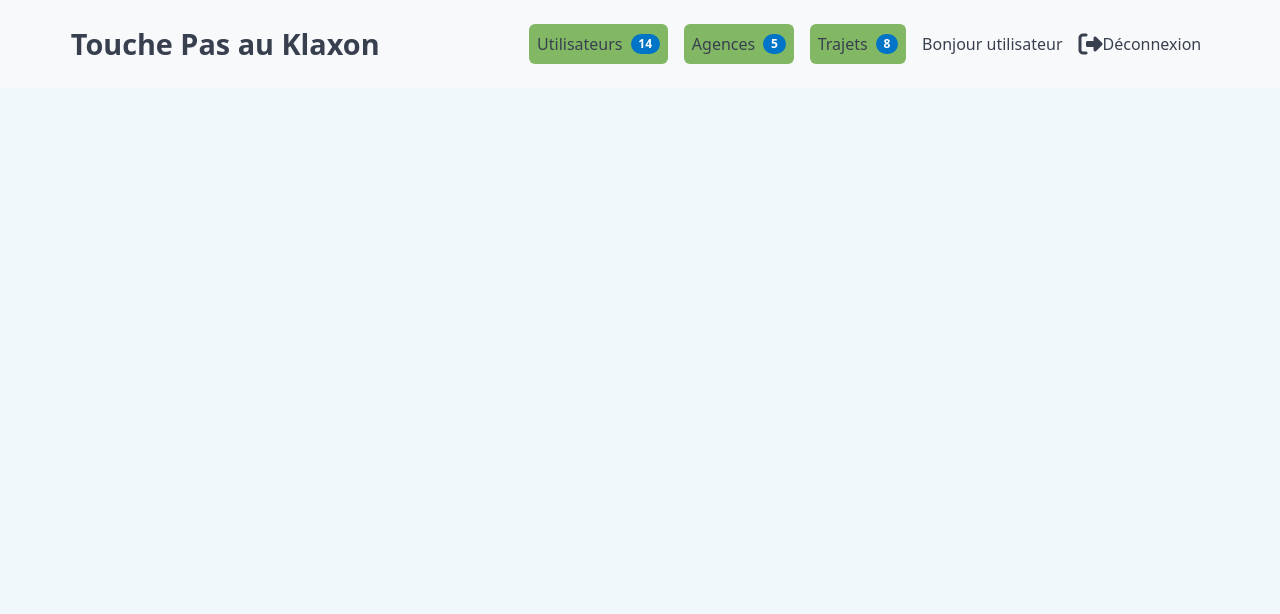
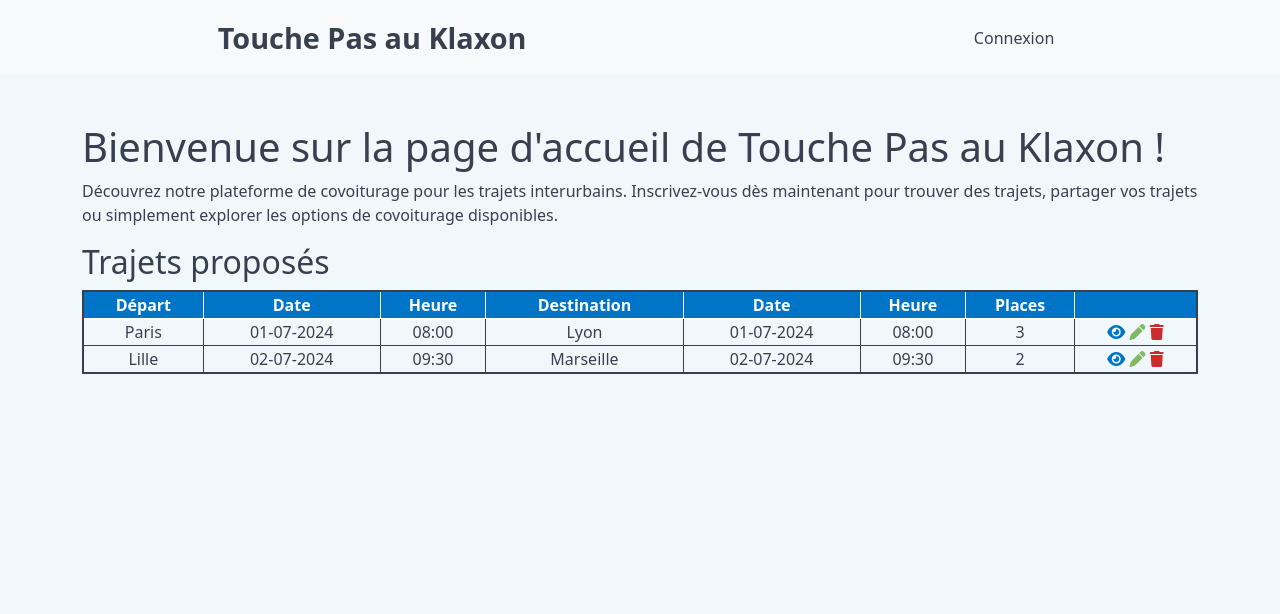
Before and after one commit to Alexdessine/touche_pas_au_klaxon, a PHP site: template views/admin/dashboard.php in a window 1280 px wide. Shown: the top 614 px of the page. Run offline with PHP 8.4, Linux system fonts and the light colour scheme; the template is opened without the code that fills it, so the values that code supplies are empty; some libraries are stand-ins or nearby versions.

Commit message:
Ajout de la partie admin dans le header

```diff
--- a/public/scss/_layout.scss
+++ b/public/scss/_layout.scss
@@ -42,3 +42,7 @@ nav {
         }
     }
 }
+i.fa-solid.fa-left-to-bracket {
+    font-size: 1.5em;
+    margin-right: 4px;
+}
--- a/views/admin/dashboard.php
+++ b/views/admin/dashboard.php
@@ -0,0 +1,52 @@
+<h1>
+    Bienvenue sur la page d'accueil de Touche Pas au Klaxon !
+</h1>
+<p>
+    Découvrez notre plateforme de covoiturage pour les trajets interurbains. Inscrivez-vous dès maintenant pour trouver des trajets, partager vos trajets ou simplement explorer les options de covoiturage disponibles.
+</p>
+<h2>Trajets proposés</h2>
+<table>
+    <thead>
+        <tr>
+            <th>Départ</th>
+            <th>Date</th>
+            <th>Heure</th>
+            <th>Destination</th>
+            <th>Date</th>
+            <th>Heure</th>
+            <th>Places</th>
+            <th></th>
+        </tr>
+    </thead>
+    <tbody>
+        <tr>
+            <td>Paris</td>
+            <td><time datetime="2024-07-01">01-07-2024</time></td>
+            <td><time datetime="2024-07-01T08:00">08:00</time></td>
+            <td>Lyon</td>
+            <td><time datetime="2024-07-01">01-07-2024</time></td>
+            <td><time datetime="2024-07-01T08:00">08:00</time></td>
+            <td>3</td>
+            <td>
+                <a href="#"><i class="fa-solid fa-eye"></i></a>
+                <a href="#"><i class="fa-solid fa-pen"></i></a>
+                <a href="#"><i class="fa-solid fa-trash"></i></a>
+            </td>
+        </tr>
+        <tr>
+            <td>Lille</td>
+            <td><time datetime="2024-07-02">02-07-2024</time></td>
+            <td><time datetime="2024-07-02T09:30">09:30</time></td>
+            <td>Marseille</td>
+            <td><time datetime="2024-07-02">02-07-2024</time></td>
+            <td><time datetime="2024-07-02T09:30">09:30</time></td>
+            <td>2</td>
+            <td>
+                <a href="#"><i class="fa-solid fa-eye"></i></a>
+                <a href="#"><i class="fa-solid fa-pen"></i></a>
+                <a href="#"><i class="fa-solid fa-trash"></i></a>
+            </td>
+        </tr>
+        <!-- Ajoutez d'autres trajets ici -->
+    </tbody>
+</table>
--- a/views/layout/header.php
+++ b/views/layout/header.php
@@ -1,3 +1,4 @@
+<?php use App\Core\Auth; ?>
 <nav class="d-flex flex-row justify-content-around align-items-center bg-light">
     <div class="left">
         <ul class="list-style-none list-unstyled d-flex flex-row align-items-center justify-content-center gap-3 mt-3">
@@ -5,12 +6,17 @@
         </ul>
     </div>
     <div class="right d-flex flex-row align-items-center justify-content-center gap-3 p-2">
+        <?php if (Auth::check()): ?>
         <ul class=" d-flex list-style-none list-unstyled flex-row align-items-center justify-content-center gap-3 mt-3">
             <li class="admin rounded p-2 text-light"><a class="d-flex align-items-center gap-2" href="#">Utilisateurs<span class="badge text-bg-primary rounded-pill">14</span></a></li>
             <li class="admin rounded p-2 text-light"><a class="d-flex align-items-center gap-2" href="#">Agences<span class="badge text-bg-primary rounded-pill">5</span></a></li>
             <li class="admin rounded p-2 text-light"><a class="d-flex align-items-center gap-2" href="#">Trajets<span class="badge text-bg-primary rounded-pill">8</span></a></li>
         </ul>
-        <p class="d-flex align-items-center mt-3">Bonjour utilisateur</p>
-        <a class="d-flex align-items-center " href="#"><i class="fa-solid fa-right-from-bracket"></i><span> Déconnexion</span></a>
+        <p class="d-flex align-items-center mt-3">Bonjour <?= htmlspecialchars(Auth::user()['name'] ?? 'utilisateur') ?></p>
+        <a class="d-flex align-items-center " href="/logout"><i class="fa-solid fa-right-from-bracket"></i><span> Déconnexion</span></a>
+        <?php else: ?>
+        <a class="d-flex align-items-center " href="/login"><i class="fa-solid fa-left-to-bracket"></i><span> Connexion</span></a>
+        <?php endif; ?>
+
     </div>
 </nav>
```
Also changed, not shown: config/routes.php (+24 -0 lines), public/index.php (+12 -0 lines), src/Controller/AdminDashboardController.php (added, +24 -0 lines), src/Controller/AuthController.php (added, +30 -0 lines), src/Core/Auth.php (added, +33 -0 lines), views/auth/login.php (+16 -0 lines), views/home/index.php (+8 -8 lines), public/css/style.css, 1 other file.
